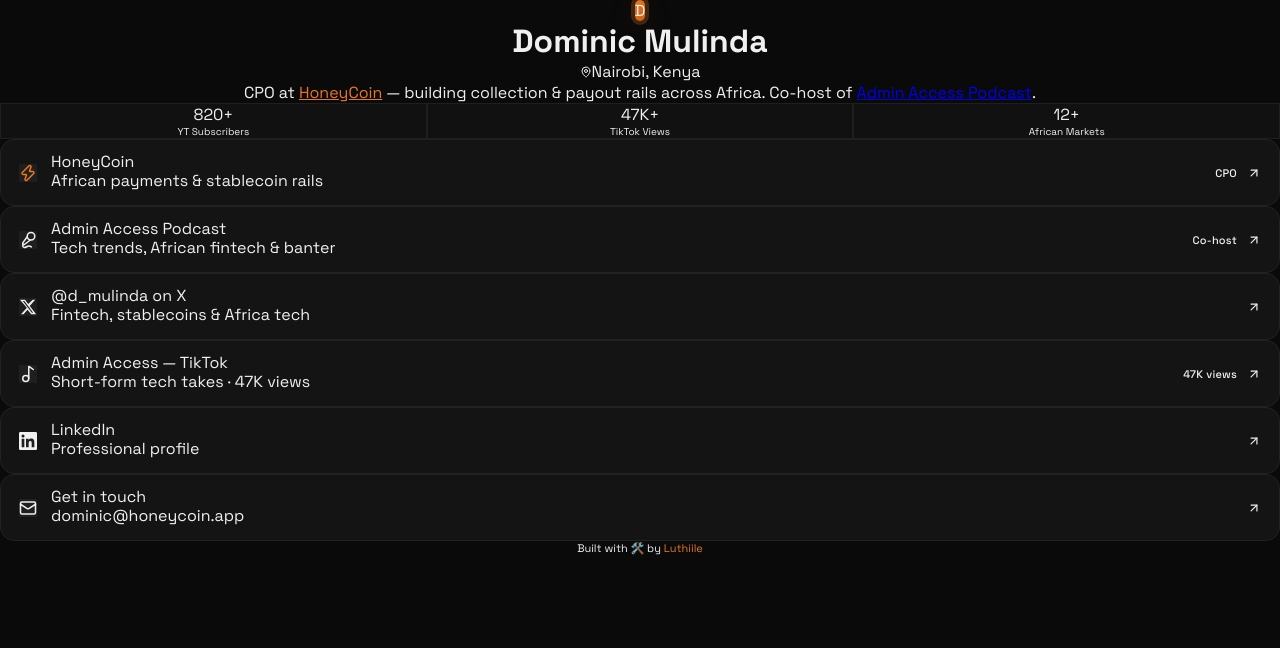
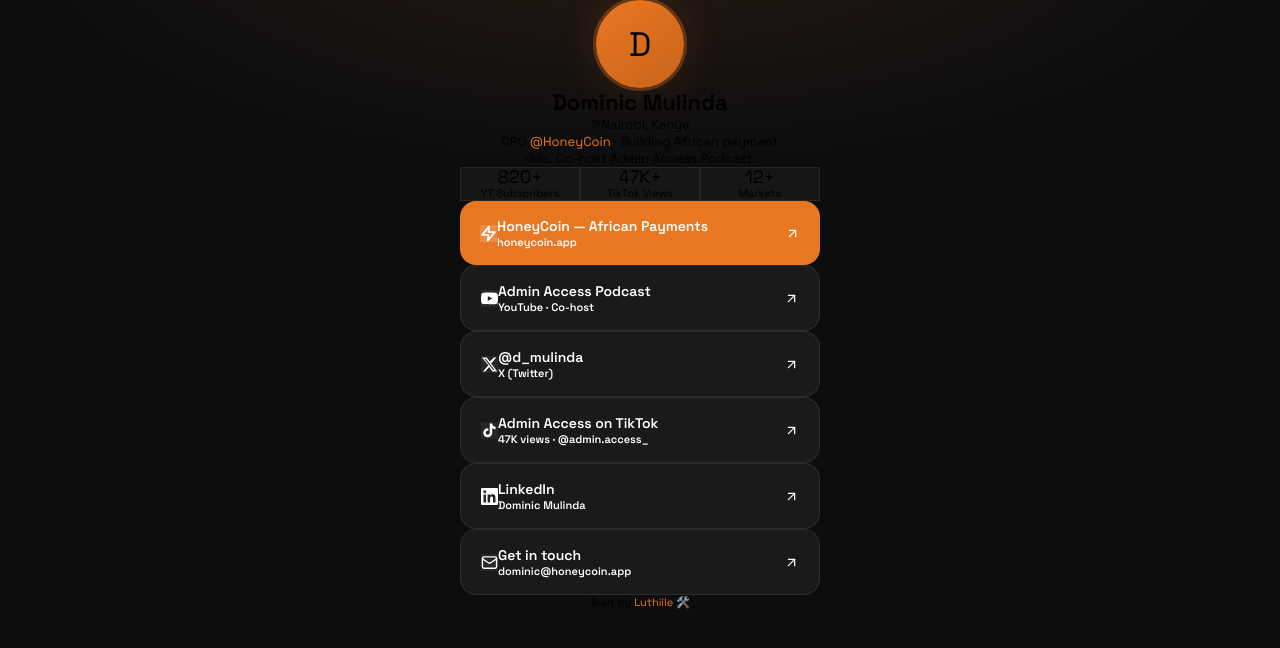
Before and after one commit to mulindaD/dom-links, a Next.js app: page / in a window 1280 px wide. Shown: the top 648 px of the page. Built offline with nearby package versions, Linux system fonts and the light colour scheme.

Commit message:
redesign: pill buttons, more padding, lively layout

```diff
--- a/app/globals.css
+++ b/app/globals.css
@@ -5,58 +5,36 @@
 * { box-sizing: border-box; margin: 0; padding: 0; }
 
 body {
-  background: #0a0a0a;
-  color: #f0f0f0;
   min-height: 100vh;
+  background: #0d0d0f;
 }
 
 @keyframes fadeUp {
-  from { opacity: 0; transform: translateY(16px); }
+  from { opacity: 0; transform: translateY(12px); }
   to   { opacity: 1; transform: translateY(0); }
 }
 
-@keyframes pulse-ring {
-  0%   { box-shadow: 0 0 0 0 rgba(232,119,34,0.4); }
-  70%  { box-shadow: 0 0 0 12px rgba(232,119,34,0); }
-  100% { box-shadow: 0 0 0 0 rgba(232,119,34,0); }
+.a1 { animation: fadeUp 0.45s ease 0.05s both; }
+.a2 { animation: fadeUp 0.45s ease 0.15s both; }
+.a3 { animation: fadeUp 0.45s ease 0.25s both; }
+.a4 { animation: fadeUp 0.45s ease 0.35s both; }
+.a5 { animation: fadeUp 0.45s ease 0.45s both; }
+
+.pill-btn {
+  display: flex;
+  align-items: center;
+  justify-content: space-between;
+  width: 100%;
+  padding: 16px 20px;
+  border-radius: 16px;
+  text-decoration: none;
+  color: #fff;
+  font-weight: 600;
+  font-size: 15px;
+  transition: opacity 0.15s ease, transform 0.15s ease;
+  border: none;
+  cursor: pointer;
 }
 
-.fade-up   { animation: fadeUp 0.5s ease forwards; }
-.fade-up-1 { animation: fadeUp 0.5s ease 0.1s forwards; opacity: 0; }
-.fade-up-2 { animation: fadeUp 0.5s ease 0.2s forwards; opacity: 0; }
-.fade-up-3 { animation: fadeUp 0.5s ease 0.3s forwards; opacity: 0; }
-.fade-up-4 { animation: fadeUp 0.5s ease 0.4s forwards; opacity: 0; }
-.fade-up-5 { animation: fadeUp 0.5s ease 0.5s forwards; opacity: 0; }
-
-.avatar-ring { animation: pulse-ring 2.5s infinite; }
-
-.link-card {
-  display: flex;
-  align-items: center;
-  gap: 14px;
-  background: #141414;
-  border: 1px solid #222;
-  border-radius: 14px;
-  padding: 14px 18px;
-  text-decoration: none;
-  color: inherit;
-  transition: all 0.2s ease;
-  cursor: pointer;
-}
-.link-card:hover {
-  background: #1c1c1c;
-  border-color: #E87722;
-  transform: translateY(-2px);
-}
-.link-card:active { transform: translateY(0); }
-
-.tag {
-  display: inline-flex;
-  align-items: center;
-  gap: 5px;
-  font-size: 11px;
-  font-weight: 500;
-  padding: 3px 10px;
-  border-radius: 999px;
-  letter-spacing: 0.02em;
-}
+.pill-btn:hover  { opacity: 0.88; transform: scale(0.99); }
+.pill-btn:active { transform: scale(0.97); }
--- a/app/page.tsx
+++ b/app/page.tsx
@@ -1,19 +1,50 @@
-import {
-  Mic2, ArrowUpRight, Music2, MapPin, Zap, Mail, Globe, ExternalLink
-} from "lucide-react";
+import { ArrowUpRight, MapPin } from "lucide-react";
 
-function XIcon({ size = 18, className = "" }) {
+function XIcon() {
   return (
-    <svg width={size} height={size} viewBox="0 0 24 24" fill="currentColor" className={className}>
+    <svg width={17} height={17} viewBox="0 0 24 24" fill="currentColor">
       <path d="M18.244 2.25h3.308l-7.227 8.26 8.502 11.24H16.17l-4.714-6.231-5.401 6.231H2.744l7.73-8.835L1.254 2.25H8.08l4.261 5.633 5.903-5.633Zm-1.161 17.52h1.833L7.084 4.126H5.117z"/>
     </svg>
   );
 }
 
-function LinkedinIcon({ size = 18, className = "" }) {
+function LinkedinIcon() {
   return (
-    <svg width={size} height={size} viewBox="0 0 24 24" fill="currentColor" className={className}>
+    <svg width={17} height={17} viewBox="0 0 24 24" fill="currentColor">
       <path d="M20.447 20.452h-3.554v-5.569c0-1.328-.027-3.037-1.852-3.037-1.853 0-2.136 1.445-2.136 2.939v5.667H9.351V9h3.414v1.561h.046c.477-.9 1.637-1.85 3.37-1.85 3.601 0 4.267 2.37 4.267 5.455v6.286zM5.337 7.433a2.062 2.062 0 01-2.063-2.065 2.064 2.064 0 112.063 2.065zm1.782 13.019H3.555V9h3.564v11.452zM22.225 0H1.771C.792 0 0 .774 0 1.729v20.542C0 23.227.792 24 1.771 24h20.451C23.2 24 24 23.227 24 22.271V1.729C24 .774 23.2 0 22.222 0h.003z"/>
+    </svg>
+  );
+}
+
+function TikTokIcon() {
+  return (
+    <svg width={17} height={17} viewBox="0 0 24 24" fill="currentColor">
+      <path d="M19.59 6.69a4.83 4.83 0 01-3.77-4.25V2h-3.45v13.67a2.89 2.89 0 01-2.88 2.5 2.89 2.89 0 01-2.89-2.89 2.89 2.89 0 012.89-2.89c.28 0 .54.04.79.1V9.01a6.33 6.33 0 00-.79-.05 6.34 6.34 0 00-6.34 6.34 6.34 6.34 0 006.34 6.34 6.34 6.34 0 006.33-6.34V8.69a8.18 8.18 0 004.79 1.54V6.77a4.85 4.85 0 01-1.02-.08z"/>
+    </svg>
+  );
+}
+
+function YoutubeIcon() {
+  return (
+    <svg width={17} height={17} viewBox="0 0 24 24" fill="currentColor">
+      <path d="M23.495 6.205a3.007 3.007 0 00-2.088-2.088c-1.87-.501-9.396-.501-9.396-.501s-7.507-.01-9.396.501A3.007 3.007 0 00.527 6.205a31.247 31.247 0 00-.522 5.805 31.247 31.247 0 00.522 5.783 3.007 3.007 0 002.088 2.088c1.868.502 9.396.502 9.396.502s7.506 0 9.396-.502a3.007 3.007 0 002.088-2.088 31.247 31.247 0 00.5-5.783 31.247 31.247 0 00-.5-5.805zM9.609 15.601V8.408l6.264 3.602z"/>
+    </svg>
+  );
+}
+
+function ZapIcon() {
+  return (
+    <svg width={17} height={17} viewBox="0 0 24 24" fill="none" stroke="currentColor" strokeWidth="2.5" strokeLinecap="round" strokeLinejoin="round">
+      <polygon points="13 2 3 14 12 14 11 22 21 10 12 10 13 2"/>
+    </svg>
+  );
+}
+
+function MailIcon() {
+  return (
+    <svg width={17} height={17} viewBox="0 0 24 24" fill="none" stroke="currentColor" strokeWidth="2" strokeLinecap="round" strokeLinejoin="round">
+      <rect width="20" height="16" x="2" y="4" rx="2"/>
+      <path d="m22 7-8.97 5.7a1.94 1.94 0 0 1-2.06 0L2 7"/>
     </svg>
   );
 }
@@ -21,140 +52,159 @@
 const LINKS = [
   {
     id: "honeycoin",
-    label: "HoneyCoin",
-    sub: "African payments & stablecoin rails",
+    label: "HoneyCoin — African Payments",
+    sub: "honeycoin.app",
     href: "https://honeycoin.app",
-    icon: <Zap size={18} className="text-[#E87722]" />,
-    tag: { label: "CPO", color: "bg-orange-950 text-orange-400" },
+    icon: <ZapIcon />,
+    bg: "#E87722",
+    textColor: "#fff",
   },
   {
     id: "podcast",
     label: "Admin Access Podcast",
-    sub: "Tech trends, African fintech & banter",
+    sub: "YouTube · Co-host",
     href: "https://www.youtube.com/@AdminAccesspodcast",
-    icon: <Mic2 size={18} className="text-purple-400" />,
-    tag: { label: "Co-host", color: "bg-purple-950 text-purple-400" },
+    icon: <YoutubeIcon />,
+    bg: "#1a1a1a",
+    textColor: "#fff",
   },
   {
     id: "twitter",
-    label: "@d_mulinda on X",
-    sub: "Fintech, stablecoins & Africa tech",
+    label: "@d_mulinda",
+    sub: "X (Twitter)",
     href: "https://twitter.com/d_mulinda",
-    icon: <XIcon size={18} className="text-zinc-200" />,
-    tag: null,
+    icon: <XIcon />,
+    bg: "#1a1a1a",
+    textColor: "#fff",
   },
   {
     id: "tiktok",
-    label: "Admin Access — TikTok",
-    sub: "Short-form tech takes · 47K views",
+    label: "Admin Access on TikTok",
+    sub: "47K views · @admin.access_",
     href: "https://www.tiktok.com/@admin.access_",
-    icon: <Music2 size={18} className="text-pink-400" />,
-    tag: { label: "47K views", color: "bg-pink-950 text-pink-400" },
+    icon: <TikTokIcon />,
+    bg: "#1a1a1a",
+    textColor: "#fff",
   },
   {
     id: "linkedin",
     label: "LinkedIn",
-    sub: "Professional profile",
+    sub: "Dominic Mulinda",
     href: "https://www.linkedin.com/in/dominicmulinda",
-    icon: <LinkedinIcon size={18} className="text-blue-400" />,
-    tag: null,
+    icon: <LinkedinIcon />,
+    bg: "#1a1a1a",
+    textColor: "#fff",
   },
   {
     id: "email",
     label: "Get in touch",
     sub: "dominic@honeycoin.app",
     href: "mailto:dominic@honeycoin.app",
-    icon: <Mail size={18} className="text-zinc-400" />,
-    tag: null,
+    icon: <MailIcon />,
+    bg: "#1a1a1a",
+    textColor: "#fff",
   },
 ];
 
 export default function Page() {
   return (
-    <main className="min-h-screen flex items-start justify-center px-4 py-12">
-      <div className="w-full max-w-sm flex flex-col items-center gap-6 relative" style={{ zIndex: 1 }}>
+    <main
+      className="min-h-screen flex flex-col items-center px-5 pt-14 pb-16"
+      style={{
+        background: "radial-gradient(ellipse 80% 50% at 50% -10%, rgba(232,119,34,0.12) 0%, transparent 60%), #0d0d0f",
+      }}
+    >
+      <div className="w-full max-w-[360px] flex flex-col items-center">
 
         {/* Avatar */}
-        <div className="flex flex-col items-center gap-4">
+        <div className="a1 flex flex-col items-center gap-3 mb-6">
           <div
-            className="w-20 h-20 rounded-full flex items-center justify-center text-3xl font-bold text-white select-none"
+            className="w-[88px] h-[88px] rounded-full flex items-center justify-center text-[34px] font-bold text-white"
             style={{
-              background: "linear-gradient(135deg, #E87722, #c9641a)",
-              boxShadow: "0 0 0 4px rgba(232,119,34,0.25), 0 8px 32px rgba(232,119,34,0.2)",
+              background: "linear-gradient(145deg, #E87722 0%, #c9641a 100%)",
+              boxShadow: "0 0 0 3px rgba(232,119,34,0.3), 0 0 40px rgba(232,119,34,0.18)",
             }}
           >
             D
           </div>
+
           <div className="text-center">
-            <h1 className="text-2xl font-bold tracking-tight text-white">Dominic Mulinda</h1>
-            <div className="flex items-center justify-center gap-1.5 mt-1.5">
-              <MapPin size={12} className="text-zinc-500" />
-              <span className="text-sm text-zinc-400">Nairobi, Kenya</span>
-            </div>
+            <h1 className="text-[22px] font-bold text-white tracking-tight leading-tight">
+              Dominic Mulinda
+            </h1>
+            <div className="flex items-center justify-center gap-1 mt-1">
+              <MapPin size={11} className="text-zinc-500" />
+              <span className="text-[13px] text-zinc-500">Nairobi, Kenya</span>
             </div>
           </div>
 
-        {/* Bio */}
-        <p className="text-sm text-zinc-400 leading-relaxed text-center max-w-xs">
-          CPO at{" "}
-          <a href="https://honeycoin.app" className="text-[#E87722] hover:underline">HoneyCoin</a>
-          {" "}— building collection & payout rails across Africa.
-          Co-host of{" "}
-          <a href="https://www.youtube.com/@AdminAccesspodcast" className="text-purple-400 hover:underline">Admin Access Podcast</a>.
+          <p className="text-[13px] text-zinc-400 text-center leading-relaxed max-w-[280px] mt-1">
+            CPO{" "}
+            <span className="text-[#E87722]">@HoneyCoin</span>
+            {" · "}Building African payment rails.
+            Co-host{" "}
+            <span className="text-zinc-300">Admin Access Podcast</span>.
           </p>
+        </div>
 
         {/* Stats */}
-        <div className="w-full grid grid-cols-3 gap-2">
+        <div className="a2 w-full grid grid-cols-3 gap-2.5 mb-8">
           {[
-            { label: "YT Subscribers", value: "820+" },
-            { label: "TikTok Views", value: "47K+" },
-            { label: "African Markets", value: "12+" },
+            { v: "820+", l: "YT Subscribers" },
+            { v: "47K+", l: "TikTok Views" },
+            { v: "12+",  l: "Markets" },
           ].map((s) => (
             <div
-              key={s.label}
-              className="flex flex-col items-center rounded-xl py-3 px-2 border border-[#1f1f1f]"
-              style={{ background: "#111" }}
+              key={s.l}
+              className="flex flex-col items-center py-3.5 rounded-2xl"
+              style={{ background: "rgba(255,255,255,0.04)", border: "1px solid rgba(255,255,255,0.07)" }}
             >
-              <span className="text-lg font-bold text-white">{s.value}</span>
-              <span className="text-[10px] text-zinc-500 mt-0.5 text-center leading-tight">{s.label}</span>
+              <span className="text-[18px] font-bold text-white leading-none">{s.v}</span>
+              <span className="text-[11px] text-zinc-500 mt-1 text-center leading-tight">{s.l}</span>
             </div>
           ))}
         </div>
 
-        {/* Links */}
-        <div className="w-full flex flex-col gap-3">
-          {LINKS.map((link) => (
+        {/* Link buttons */}
+        <div className="a3 w-full flex flex-col gap-3">
+          {LINKS.map((link, i) => (
             <a
               key={link.id}
               href={link.href}
               target={link.href.startsWith("mailto") ? "_self" : "_blank"}
               rel="noopener noreferrer"
-              className="link-card group"
+              className="pill-btn"
+              style={{
+                background: link.bg,
+                border: link.bg === "#1a1a1a" ? "1px solid rgba(255,255,255,0.08)" : "none",
+                animationDelay: `${0.35 + i * 0.06}s`,
+              }}
             >
+              <div className="flex items-center gap-3.5">
                 <div
                   className="w-9 h-9 rounded-xl flex items-center justify-center shrink-0"
-                style={{ background: "#1f1f1f" }}
+                  style={{
+                    background: link.bg === "#E87722" ? "rgba(255,255,255,0.15)" : "rgba(255,255,255,0.06)",
+                  }}
                 >
                   {link.icon}
                 </div>
-              <div className="flex-1 min-w-0">
-                <p className="text-sm font-semibold text-white leading-none">{link.label}</p>
-                <p className="text-xs text-zinc-500 mt-1 truncate">{link.sub}</p>
+                <div>
+                  <p className="text-[14px] font-semibold text-white leading-tight">{link.label}</p>
+                  <p className="text-[11px] text-zinc-400 mt-0.5">{link.sub}</p>
                 </div>
-              <div className="flex items-center gap-2 shrink-0">
-                {link.tag && (
-                  <span className={`tag ${link.tag.color}`}>{link.tag.label}</span>
-                )}
-                <ArrowUpRight size={14} className="text-zinc-600 group-hover:text-[#E87722] transition-colors" />
               </div>
+              <ArrowUpRight size={15} className="text-zinc-500 shrink-0" />
             </a>
           ))}
         </div>
 
         {/* Footer */}
-        <p className="text-[11px] text-zinc-700 pt-2">
-          Built with 🛠️ by <span className="text-[#E87722]">Luthiile</span>
+        <div className="a4 mt-10 text-center">
+          <p className="text-[11px] text-zinc-700">
+            Built by <span className="text-[#E87722]">Luthiile</span> 🛠️
           </p>
+        </div>
 
       </div>
     </main>
```
Lines whose indentation alone changed are shown as unchanged.
